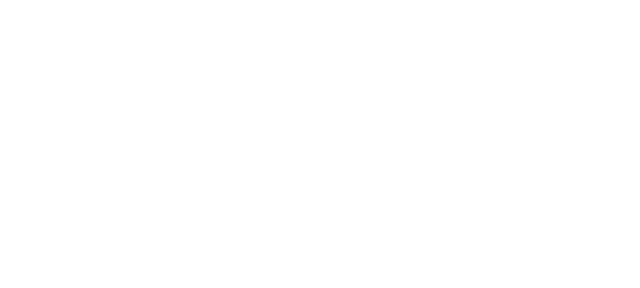
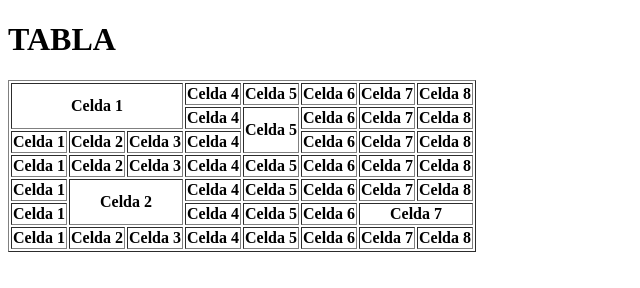
Before and after one commit to d4vidqueved0/guia-1-front-end, a plain HTML site: page index.html in a window 1280 px wide. Shown: the whole page, without its empty margins (0-640 px from the left). Drawn offline with Linux system fonts and the light colour scheme.

Commit message:
tabla completada

```diff
--- a/index.html
+++ b/index.html
@@ -3,9 +3,72 @@
 <head>
     <meta charset="UTF-8">
     <meta name="viewport" content="width=device-width, initial-scale=1.0">
-    <title>Document</title>
+    <title>Tabla</title>
 </head>
 <body>
+    <h1>TABLA</h1>
+    <table border="1">
+        <tr>
+            <th rowspan="2" colspan="3">Celda 1</th>
+            <th>Celda 4</th>
+            <th>Celda 5</th>
+            <th>Celda 6</th>
+            <th>Celda 7</th>
+            <th>Celda 8</th>
+        </tr>
+        <tr>
+            <th>Celda 4</th>
+            <th rowspan="2">Celda 5</th>
+            <th>Celda 6</th>
+            <th>Celda 7</th>
+            <th>Celda 8</th>
+        </tr>
+        <tr>
+            <th>Celda 1</th>
+            <th>Celda 2</th>
+            <th>Celda 3</th>
+            <th>Celda 4</th>
 
+            <th>Celda 6</th>
+            <th>Celda 7</th>
+            <th>Celda 8</th>
+        </tr>
+        <tr>
+            <th>Celda 1</th>
+            <th>Celda 2</th>
+            <th>Celda 3</th>
+            <th>Celda 4</th>
+            <th>Celda 5</th>
+            <th>Celda 6</th>
+            <th>Celda 7</th>
+            <th>Celda 8</th>
+        </tr>
+        <tr>
+            <th>Celda 1</th>
+            <th colspan="2" rowspan="2">Celda 2</th>
+            <th>Celda 4</th>
+            <th>Celda 5</th>
+            <th>Celda 6</th>
+            <th>Celda 7</th>
+            <th>Celda 8</th>
+        </tr>
+        <tr>
+            <th>Celda 1</th>
+            <th>Celda 4</th>
+            <th>Celda 5</th>
+            <th>Celda 6</th>
+            <th colspan="2">Celda 7</th>
+        </tr>
+        <tr>
+            <th>Celda 1</th>
+            <th>Celda 2</th>
+            <th>Celda 3</th>
+            <th>Celda 4</th>
+            <th>Celda 5</th>
+            <th>Celda 6</th>
+            <th>Celda 7</th>
+            <th>Celda 8</th>
+        </tr>
+    </table>
 </body>
 </html>
```
